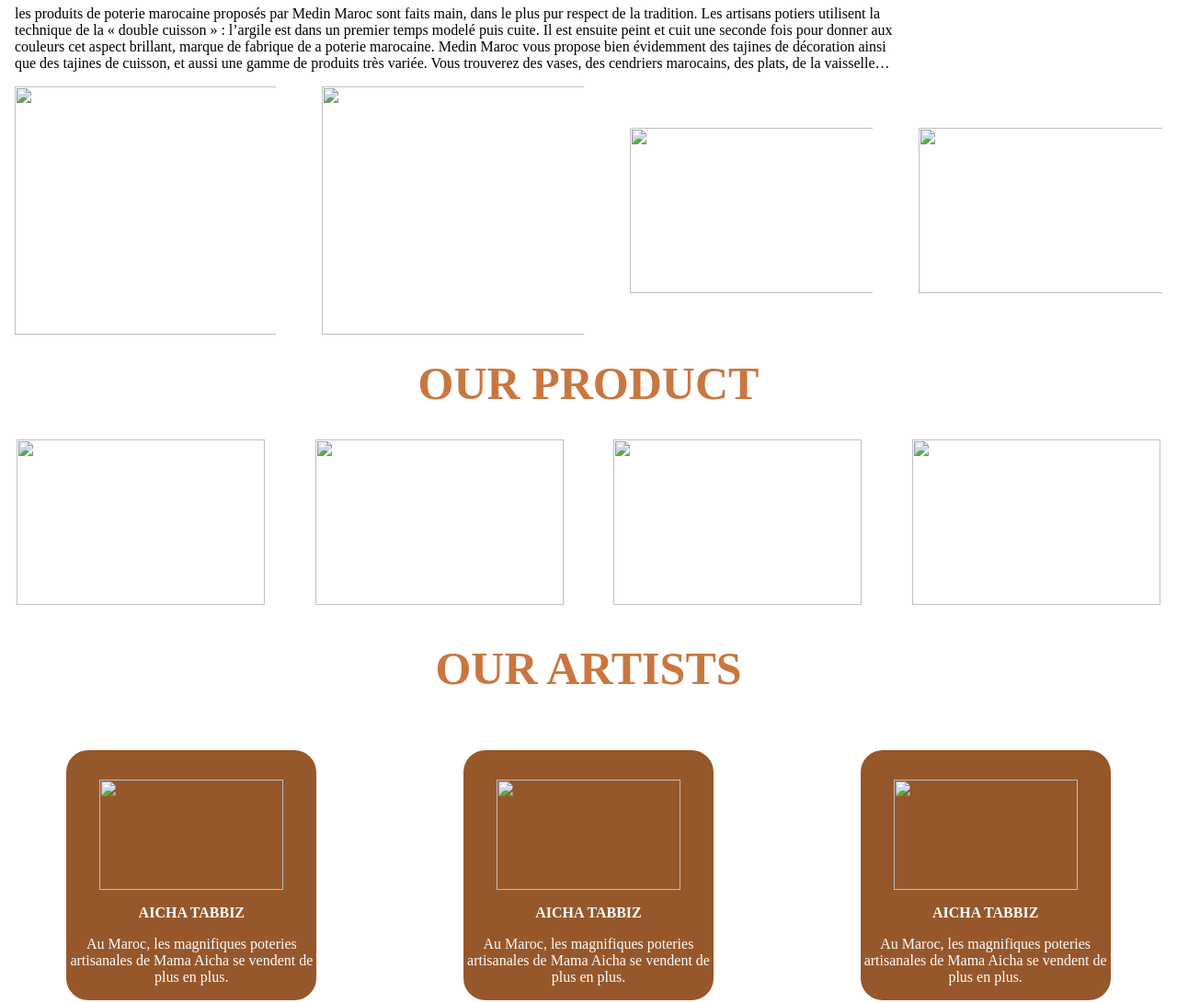
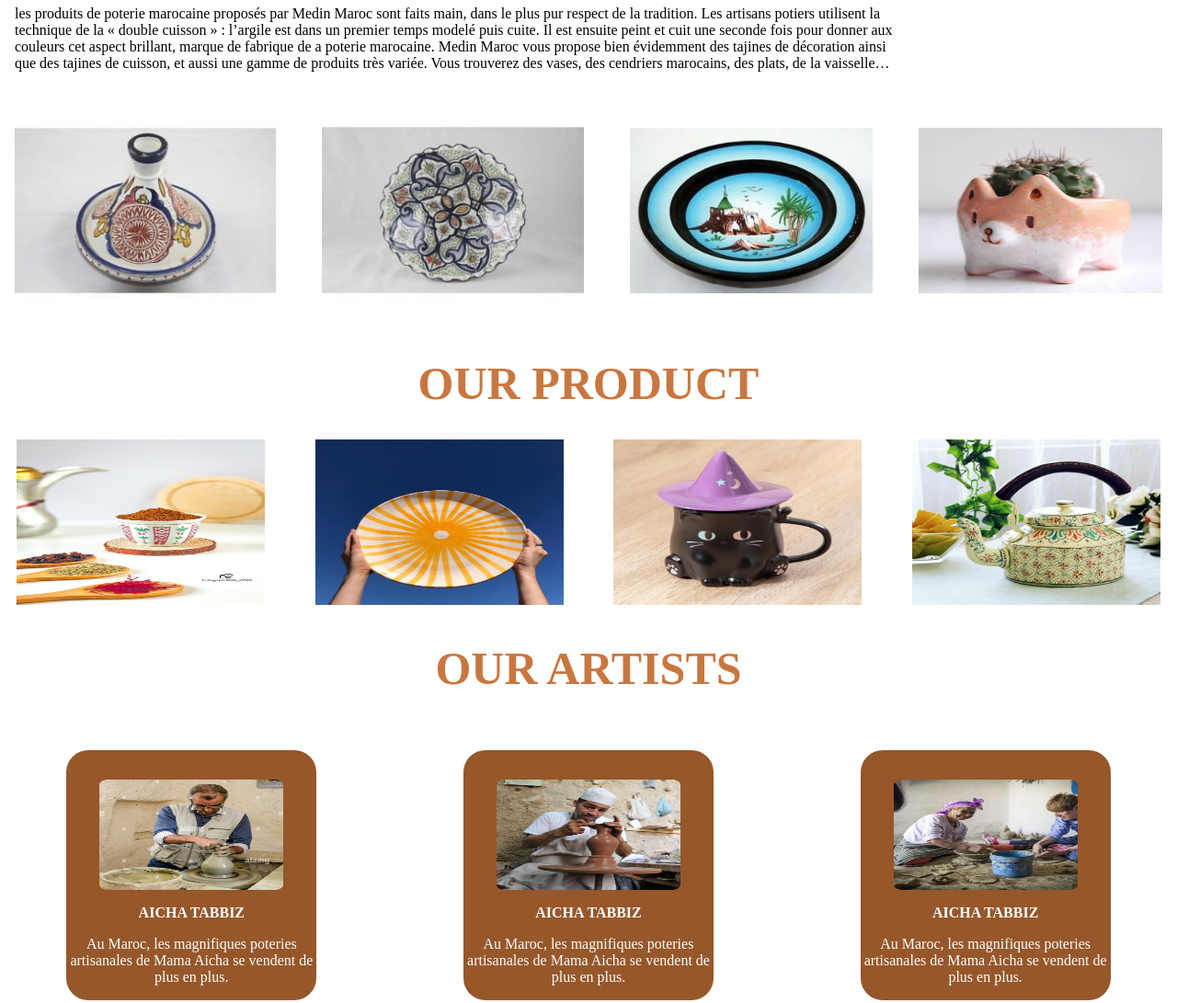
Before and after one commit to Maleknoura/MUCEM-POTTERY, a plain HTML site: page index.html in a window 1280 px wide. Shown: the part 1140-2231 px from the top of the page at 92% size. Drawn offline with nearby package versions, Linux system fonts and the light colour scheme; the site is published under a folder, as on GitHub Pages, so addresses that start at the root find nothing.

Commit message:
modification de chemin

```diff
--- a/index.html
+++ b/index.html
@@ -6,6 +6,7 @@
     <meta name="viewport" content="width=device-width, initial-scale=1.0">
     <title>Pottery</title>
     <link rel="stylesheet" href="css/style.css">
+    <link rel="ion-icon" href="images/LOGO2.png">
     <!-- <link rel="stylesheet" href="https://fonts.googleapis.com/css2?family=Island+Moments&display=swap"> -->
 
 </head>
@@ -67,18 +68,18 @@
     </div>
     <section class="thirdsection">
         <div class="thirdsectionimg">
-            <img src="/images/1.jpg" alt="" width="290em" height="270em">
-            <img src="/images/2.jpg" alt="" width="290em" height="270em">
-            <img src="/images/3.jpg" alt="" width="270em" height="180em">
-            <img src="/images/DEC.jpg" alt="" width="270em" height="180em">
+            <img src="images/1.jpg" alt="" width="290em" height="270em">
+            <img src="images/2.jpg" alt="" width="290em" height="270em">
+            <img src="images/3.jpg" alt="" width="270em" height="180em">
+            <img src="images/DEC.jpg" alt="" width="270em" height="180em">
         </div>
         <h3 class="thirssectiontitle">OUR PRODUCT</h3>
 
         <div class="thirdsection2img">
-            <img src="/images/11µ.jpg" alt="" width="270em" height="180em">
-            <img src="/images/12.jpg" alt="" width="270em" height="180em">
-            <img src="/images/13.jpg" alt="" width="270em" height="180em">
-            <img src="/images/14.jpg" alt="" width="270em" height="180em">
+            <img src="images/11µ.jpg" alt="" width="270em" height="180em">
+            <img src="images/12.jpg" alt="" width="270em" height="180em">
+            <img src="images/13.jpg" alt="" width="270em" height="180em">
+            <img src="images/14.jpg" alt="" width="270em" height="180em">
         </div>
     </section>
     <section class="fourthsection">
@@ -86,19 +87,19 @@
         <div class="fourthsectioncont">
 
             <div class="container">
-                <img class="containerimg" src="/images/Rectangle 44.png" alt="" width="200" height="120">
+                <img class="containerimg" src="images/Rectangle 44.png" alt="" width="200" height="120">
                 <h5 class="containertext">AICHA TABBIZ</h5>
                 <p class="containertext">Au Maroc, les magnifiques poteries artisanales de Mama Aicha se vendent de plus
                     en plus.</p>
             </div>
             <div class="container">
-                <img class="containerimg" src="/images/Rectangle 45.png" alt="" width="200" height="120">
+                <img class="containerimg" src="images/Rectangle 45.png" alt="" width="200" height="120">
                 <h5 class="containertext">AICHA TABBIZ</h5>
                 <p class="containertext">Au Maroc, les magnifiques poteries artisanales de Mama Aicha se vendent de plus
                     en plus.</p>
             </div>
             <div class="container">
-                <img class="containerimg" src="/images/Rectangle 41.png" alt="" width="200" height="120">
+                <img class="containerimg" src="images/Rectangle 41.png" alt="" width="200" height="120">
                 <h5 class="containertext">AICHA TABBIZ</h5>
                 <p class="containertext">Au Maroc, les magnifiques poteries artisanales de Mama Aicha se vendent de plus
                     en plus.</p>
```
